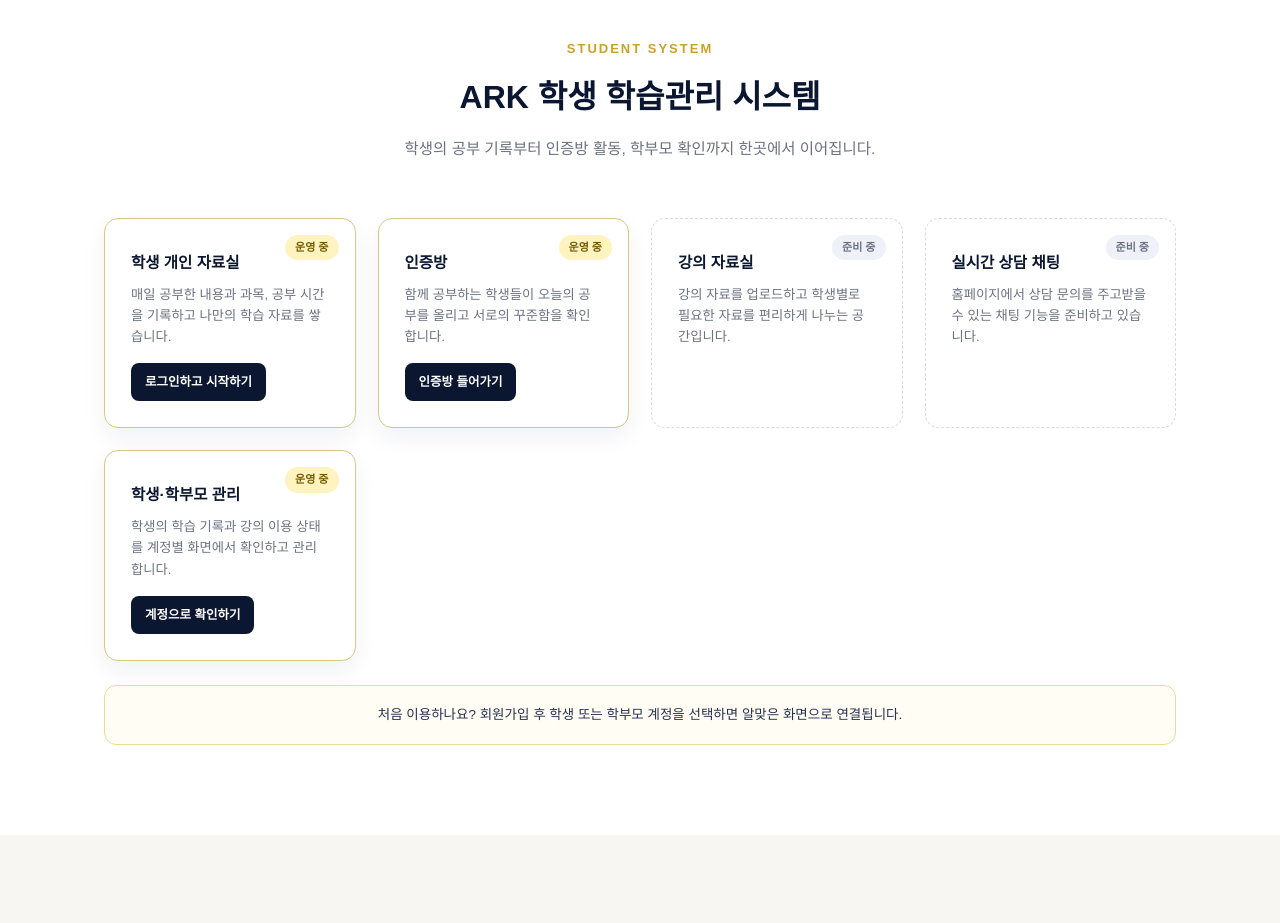
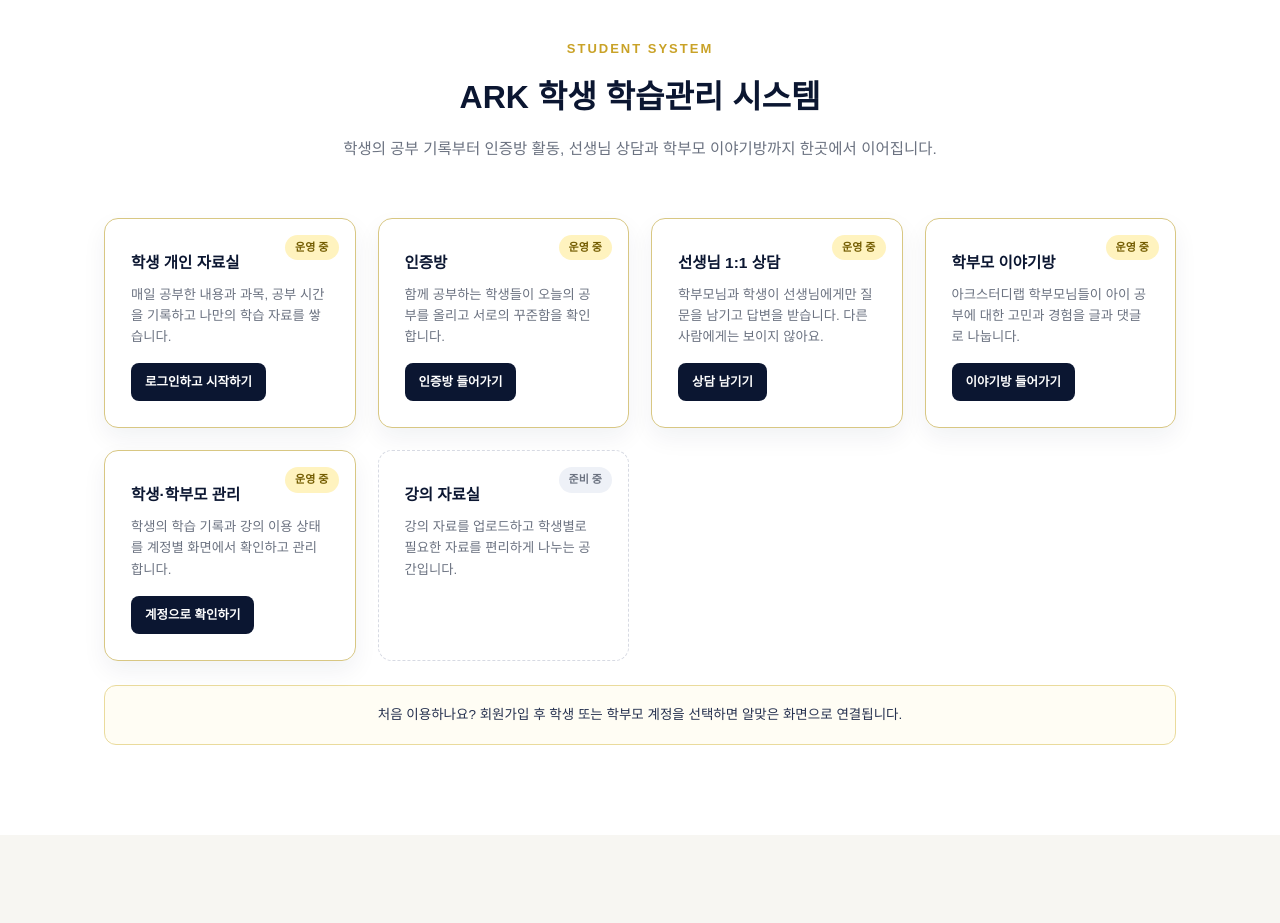
Before and after one commit to arkstudylabceja/arkstudylabceja.github.io, a plain HTML site: page index.html in a window 1280 px wide. Shown: the part 6240-7163 px from the top of the page. Drawn offline with Linux system fonts and the light colour scheme.

Commit message:
첫 화면 학습관리 시스템에 1:1 상담·학부모 이야기방 추가
- '실시간 상담 채팅(준비 중)' 카드를 빼고 '선생님 1:1 상담', '학부모 이야기방'(운영 중) 카드 추가
- 준비 중인 '강의 자료실' 카드를 맨 뒤로 이동

Co-Authored-By: Claude Opus 5.5 <noreply@anthropic.com>
Claude-Session: https://claude.ai/code/session_01MxttXAmE1rHvFH9LELiiKe

```diff
--- a/index.html
+++ b/index.html
@@ -590,7 +590,7 @@
     <div class="sec-head">
       <span class="tag">Student System</span>
       <h2>ARK 학생 학습관리 시스템</h2>
-      <p>학생의 공부 기록부터 인증방 활동, 학부모 확인까지 한곳에서 이어집니다.</p>
+      <p>학생의 공부 기록부터 인증방 활동, 선생님 상담과 학부모 이야기방까지 한곳에서 이어집니다.</p>
     </div>
     <div class="road-grid">
       <div class="road-card active">
@@ -605,21 +605,28 @@
         <p>함께 공부하는 학생들이 오늘의 공부를 올리고 서로의 꾸준함을 확인합니다.</p>
         <a class="road-link" href="login.html" aria-label="로그인하고 ARK 인증방 이용하기">인증방 들어가기</a>
       </div>
-      <div class="road-card">
-        <span class="road-badge">준비 중</span>
-        <h3>강의 자료실</h3>
-        <p>강의 자료를 업로드하고 학생별로 필요한 자료를 편리하게 나누는 공간입니다.</p>
+      <div class="road-card active">
+        <span class="road-badge">운영 중</span>
+        <h3>선생님 1:1 상담</h3>
+        <p>학부모님과 학생이 선생님에게만 질문을 남기고 답변을 받습니다. 다른 사람에게는 보이지 않아요.</p>
+        <a class="road-link" href="consult.html" aria-label="로그인하고 선생님 1:1 상담 남기기">상담 남기기</a>
       </div>
-      <div class="road-card">
-        <span class="road-badge">준비 중</span>
-        <h3>실시간 상담 채팅</h3>
-        <p>홈페이지에서 상담 문의를 주고받을 수 있는 채팅 기능을 준비하고 있습니다.</p>
+      <div class="road-card active">
+        <span class="road-badge">운영 중</span>
+        <h3>학부모 이야기방</h3>
+        <p>아크스터디랩 학부모님들이 아이 공부에 대한 고민과 경험을 글과 댓글로 나눕니다.</p>
+        <a class="road-link" href="community.html" aria-label="로그인하고 학부모 이야기방 들어가기">이야기방 들어가기</a>
       </div>
       <div class="road-card active">
         <span class="road-badge">운영 중</span>
         <h3>학생·학부모 관리</h3>
         <p>학생의 학습 기록과 강의 이용 상태를 계정별 화면에서 확인하고 관리합니다.</p>
         <a class="road-link" href="login.html" aria-label="ARK STUDY LAB 학생 학부모 로그인">계정으로 확인하기</a>
+      </div>
+      <div class="road-card">
+        <span class="road-badge">준비 중</span>
+        <h3>강의 자료실</h3>
+        <p>강의 자료를 업로드하고 학생별로 필요한 자료를 편리하게 나누는 공간입니다.</p>
       </div>
     </div>
     <p class="system-note">처음 이용하나요? 회원가입 후 학생 또는 학부모 계정을 선택하면 알맞은 화면으로 연결됩니다.</p>
```
